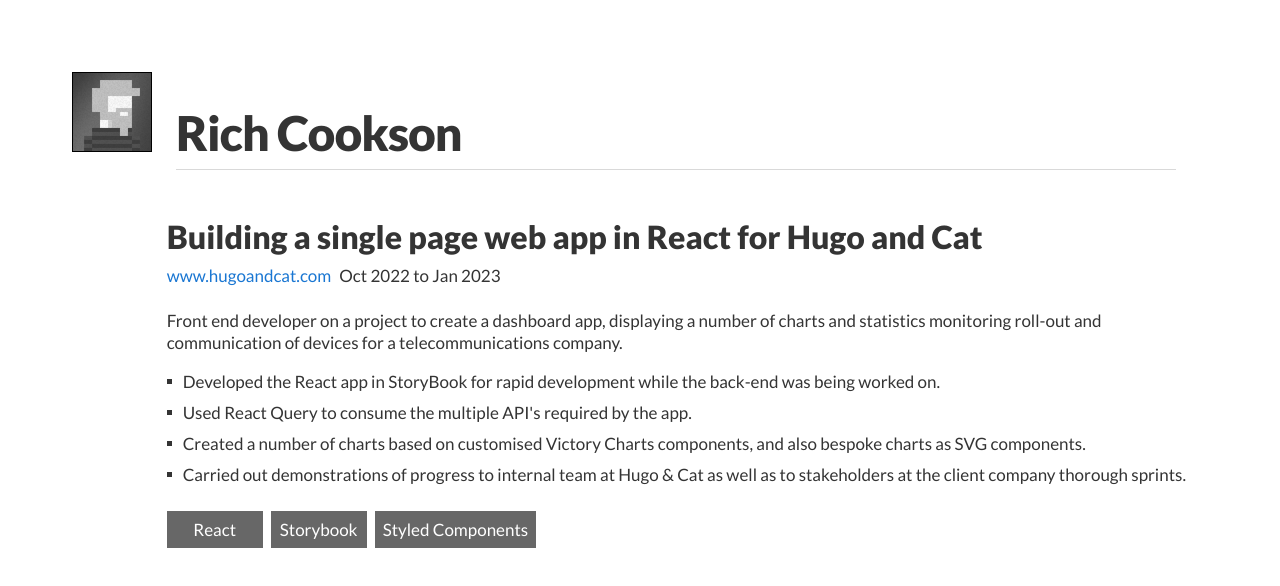
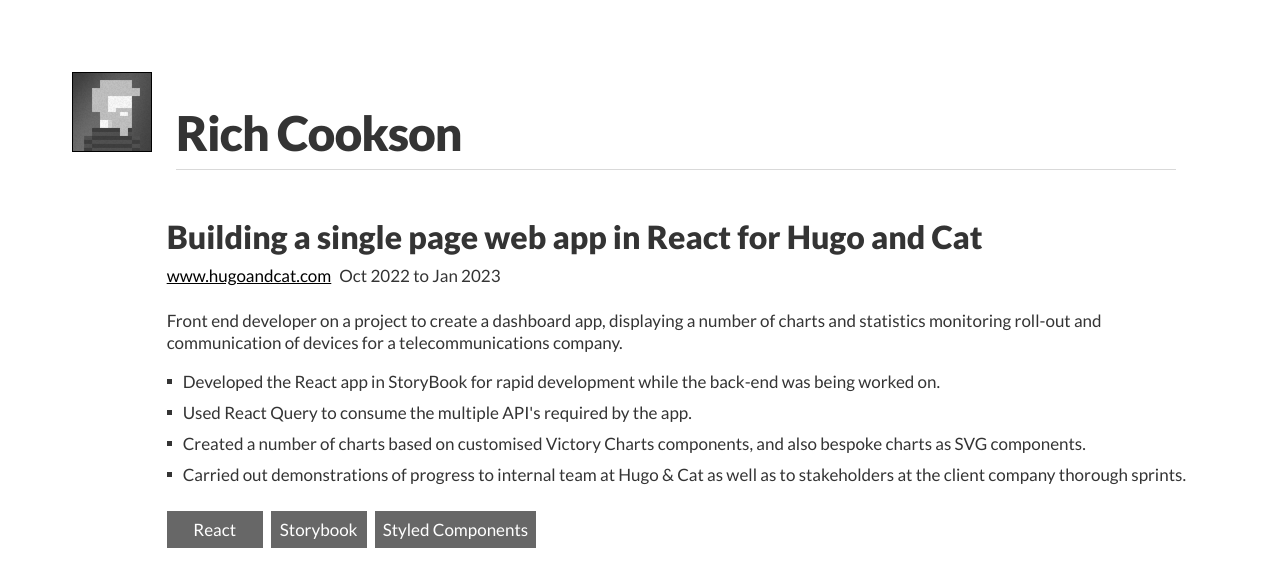
Before and after one commit to hellorich/richcookson.info, a Next.js app: page / in a window 1280 px wide. Shown: the top 586 px of the page. Built offline with nearby package versions, Linux system fonts and the light colour scheme.

Commit message:
Set hyperlinks to be neutral colors for wireframing

```diff
--- a/app/_scss/abstracts/mixins/_hyperlink.scss
+++ b/app/_scss/abstracts/mixins/_hyperlink.scss
@@ -6,7 +6,8 @@
   text-decoration: none;
 
   &:link, &:visited {
-    color: setColor(primary, blue);
+    color: setColor(neutral, black);
+    text-decoration: underline;
   }
 
   &:active, &:focus, &:hover {
```
